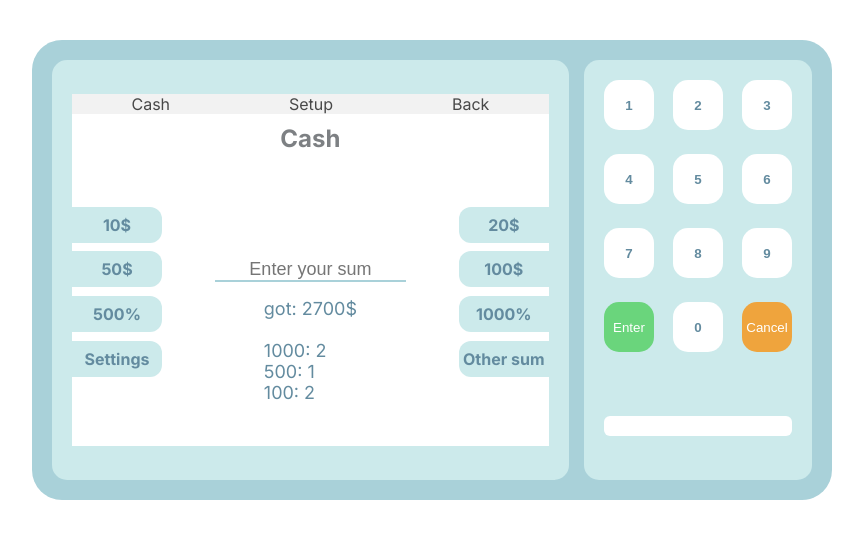
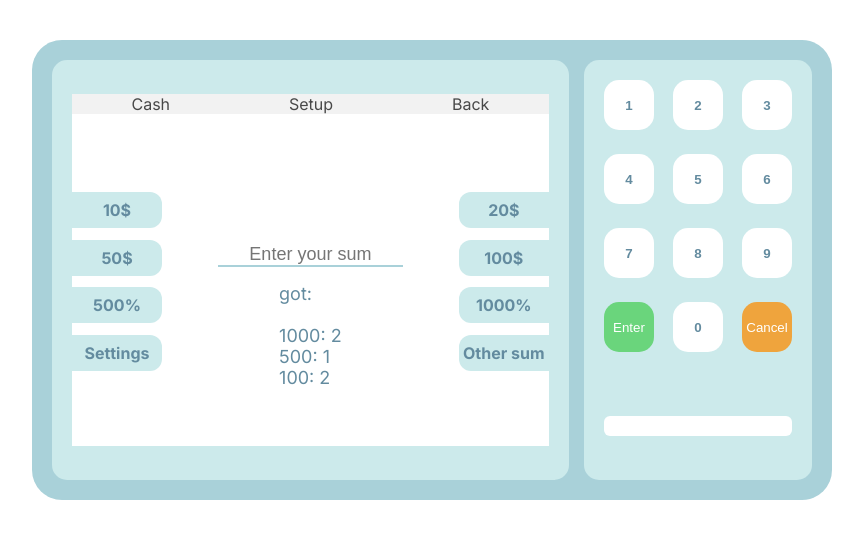
Before and after one commit to Vasya1988/atm, a Next.js app: page /atm/main in a window 1280 px wide. Shown: the top 538 px of the page, without its empty margins (208-1071 px from the left). Built offline with nearby package versions, Linux system fonts and the light colour scheme.

Commit message:
upd js cash

```diff
--- a/app/atm/layout.js
+++ b/app/atm/layout.js
@@ -1,7 +1,6 @@
 import classes from './Atm.module.sass'
-import Title from '@/components/title/Title'
-import Link from 'next/link'
 import Navigation from '@/components/navigation/Navigation'
+
 
 const NavItems = [
     {label: 'Cash', href: '/atm/main/'},
@@ -14,12 +13,6 @@ const AtmLayout = ({children}) => {
         <div className={classes.Atm} >
             <div className={classes.atmScreen}>
                 <Navigation navLinks={NavItems}/>
-                {/* <nav className={classes.Navigate}>
-                    <Link href={'/atm/main'}>cash</Link>
-                    <Link href={'/atm/setup'}>setup</Link>
-                    <Link href={'/'}>back</Link>
-                </nav> */}
-                <Title tag='h2' text='Cash' />
                 <main>{children}</main>
             </div>
             <div className={classes.digits}>
--- a/app/atm/main/page.js
+++ b/app/atm/main/page.js
@@ -1,7 +1,16 @@
+'use client'
+import { useState } from 'react'
 import classes from './main.module.sass'
 import CashButton from '@/components/cashButton/CashButton'
 
+const digitsValidate = (prop) => {
+    console.log(!Number(prop))
+    return Number(prop)
+}
+
 const Main = (props) => {
+    const [getCash, setGetCash] = useState('')
+
     return (
         <div
             className={classes.MainScreen}
@@ -9,13 +18,22 @@ const Main = (props) => {
             <div
                 className={classes.Enter}
             >
-                <input
-                    data-enter='enter'
-                    type='text'
-                    placeholder='Enter your sum'
-                />
+                <form
+                    style={{textAlign: 'center'}}
+                    onSubmit={(cash) => {
+                        cash.preventDefault()
+                        !Number(cash.target[0].value) ? (alert('Введите цифры'), cash.target[0].value='', setGetCash('')) : setGetCash(`${cash.target[0].value} $`)
+
+                    }}
+                >
+                    <input
+                        data-enter='enter'
+                        type='text'
+                        placeholder='Enter your sum'
+                    />
+                </form>
                 <span className={classes.result}>
-                    got: 2700$<br/>
+                    got: {`${getCash}`}<br/>
                     <br/>
                     1000: 2<br/>
                     500: 1<br/>
--- a/app/atm/page.js
+++ b/app/atm/page.js
@@ -1,8 +1,6 @@
-import classes from './Atm.module.sass'
-
-
 
 const Atm = ( {children}) => {
+
 
     return (
         <main>{children}</main>
--- a/components/navigation/Navigation.js
+++ b/components/navigation/Navigation.js
@@ -2,23 +2,30 @@
 import Link from "next/link"
 import { usePathname } from "next/navigation"
 import classes from './Navigation.module.sass'
+import { useEffect, useState } from "react"
+import Title from "../title/Title"
 
 const Navigation = (props) => {
 
+    const [myText, setMyText] = useState(null)
+
     const pathName = usePathname()
 
-
     return (
+        <>
             <nav className={classes.Navigate}>
                 {
                     props.navLinks.map((link) => {
                         const isActive = pathName === link.href
+
                         console.log('this path --> ', link.href, pathName, isActive)
+                        console.log(myText)
+
                         return (
                             <Link
                                 key={link.label}
                                 href={link.href}
-                            className={isActive ? classes.active : ''}
+                                className={isActive ? (useEffect(()=> setMyText(link.label)), classes.active) : ''}
                             >
                                 {link.label}
                             </Link>
@@ -26,6 +33,8 @@ const Navigation = (props) => {
                     })
                 }
             </nav>
+            <Title tag='h2' text={myText} />
+        </>
     )
 }
 export default Navigation
--- /dev/null
+++ b/components/navigation/Navigation.module.css
@@ -0,0 +1,17 @@
+.Navigate {
+  display: flex;
+  justify-content: space-around;
+  background-color: #f2f2f2; }
+  .Navigate a {
+    padding: 0 18px;
+    text-decoration: none;
+    color: #484848; }
+  .Navigate .active {
+    color: #484848;
+    background-color: #cceaeb;
+    box-sizing: border-box;
+    border-bottom-left-radius: 6px;
+    border-bottom-right-radius: 6px;
+    font-weight: 600; }
+
+/*# sourceMappingURL=Navigation.module.css.map */
--- a/components/navigation/Navigation.module.sass
+++ b/components/navigation/Navigation.module.sass
@@ -3,7 +3,13 @@
     justify-content: space-around
     background-color: #f2f2f2
     a
+        padding: 0 18px
         text-decoration: none
         color: #484848
     .active
-        background-color: lightgreen
+        color: #484848
+        background-color: #cceaeb
+        box-sizing: border-box
+        border-bottom-left-radius: 6px
+        border-bottom-right-radius: 6px
+        font-weight: 600
--- a/components/title/Title.js
+++ b/components/title/Title.js
@@ -1,6 +1,6 @@
 import classes from './Title.module.sass'
 
-const Title = ({tag, text}) => {
+const Title = ({props, tag, text}) => {
     const Tag = tag || 'h1';
     return (
         <Tag className={classes.Title}>
```
Also changed, not shown: 1 other file (tests, documents, lock files or other folders). Lines whose indentation alone changed are shown as unchanged.
